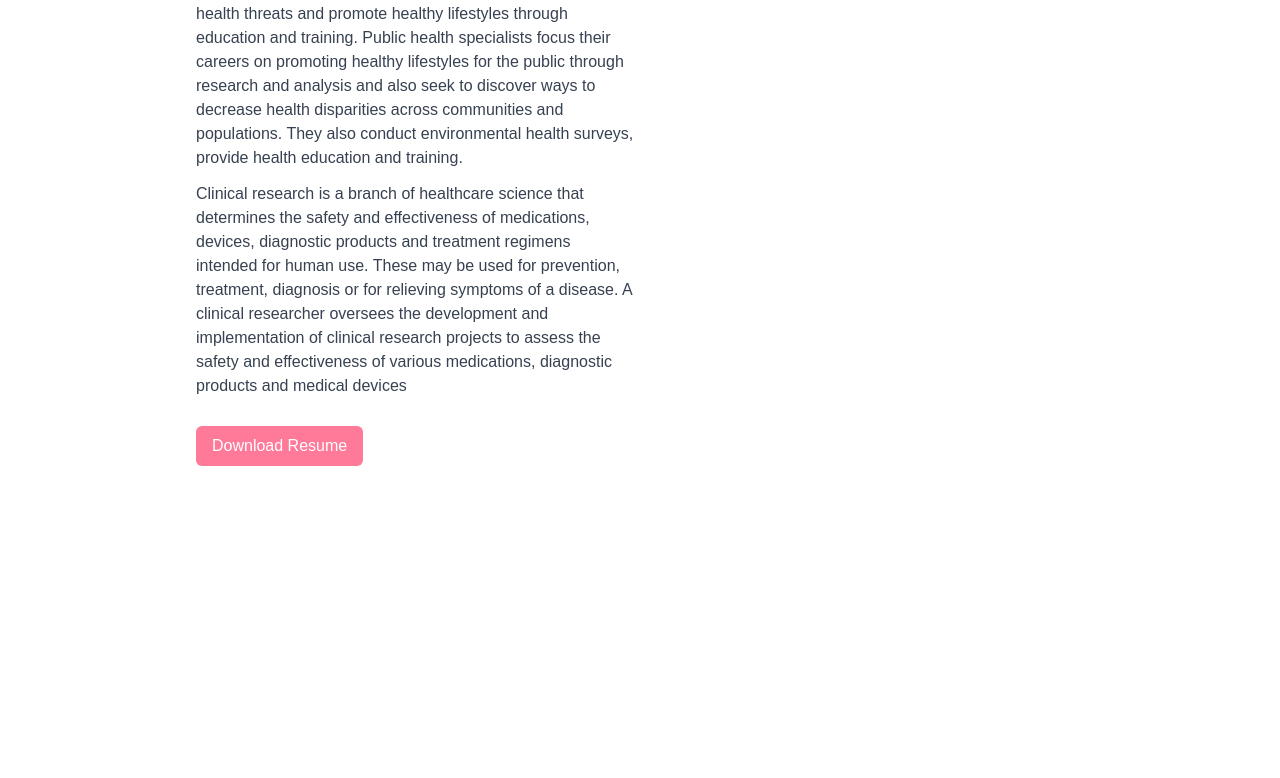
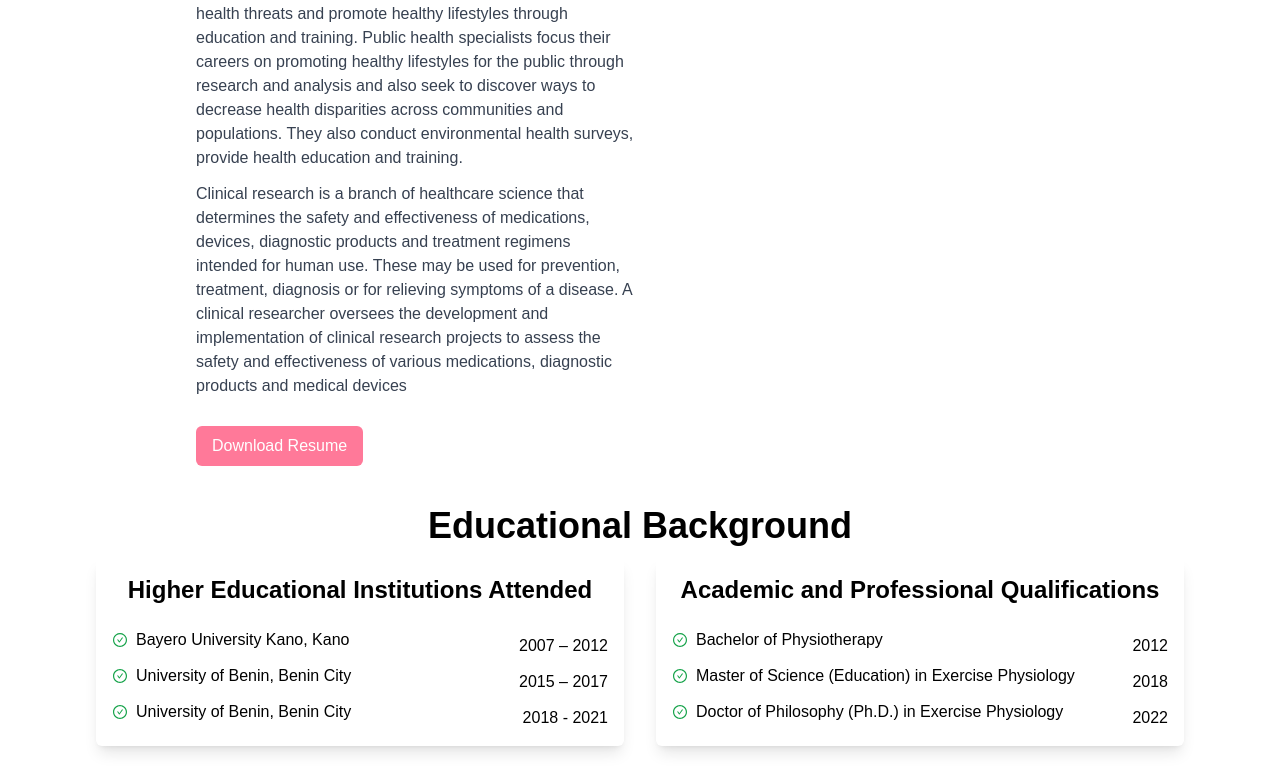
Before and after one commit to boymeetsblockchain/hammed-adebisi, a React (Create React App) app: page / in a window 1280 px wide. Shown: the part 1142-1920 px from the top of the page. Before the commit the page ends 1648 px from the top, so only its background shows below. Built offline with nearby package versions, Linux system fonts and the light colour scheme.

Commit message:
added the education

```diff
--- a/public/index.html
+++ b/public/index.html
@@ -24,7 +24,7 @@
       work correctly both with client-side routing and a non-root public URL.
       Learn how to configure a non-root public URL by running `npm run build`.
     -->
-    <title>React App</title>
+    <title>Hameed Adebisi</title>
   </head>
   <body>
     <noscript>You need to enable JavaScript to run this app.</noscript>
--- a/src/App.js
+++ b/src/App.js
@@ -1,12 +1,16 @@
 import Navbar from "./components/Navbar"
 import Hero from "./components/Hero"
+import Education from "./components/Education"
 
 export default function App() {
   return (
     <>
     <Navbar/>
     <div className="px-4 md:px-6 lg:px-8">
-    <Hero/>
+     <div className="section md:px-16">
+     <Hero/>
+    <Education/>
+     </div>
     </div>
     </>
   )
--- /dev/null
+++ b/src/components/Education.jsx
@@ -0,0 +1,44 @@
+import React from 'react';
+import { AiOutlineCheckCircle } from 'react-icons/ai';
+
+function Education() {
+  return (
+    <div className="education my-5">
+      <h1 className="text-center font-bold text-3xl md:text-4xl">Educational Background</h1>
+      <div className="edu-box flex flex-col items-center md:flex-row space-y-5 gap-8 md:space-y-0">
+        <div className="higher shadow-lg p-4 rounded-md my-3 md:w-1/2">
+          <h2 className="text-center font-bold text-xl md:text-2xl mb-4">Higher Educational Institutions Attended</h2>
+          <div className="edu-entry flex space-y-3 justify-between">
+            <p className="flex items-center"><span className="inline text-green-600 mr-2"><AiOutlineCheckCircle /></span> Bayero University Kano, Kano</p>
+            <p className="ml-8">2007 – 2012</p>
+          </div>
+          <div className="edu-entry flex space-y-3 justify-between">
+            <p className="flex items-center"><span className="inline text-green-600 mr-2"><AiOutlineCheckCircle /></span> University of Benin, Benin City</p>
+            <p className="ml-8">2015 – 2017</p>
+          </div>
+          <div className="edu-entry flex space-y-3 justify-between">
+            <p className="flex items-center"><span className="inline text-green-600 mr-2"><AiOutlineCheckCircle /></span> University of Benin, Benin City</p>
+            <p className="ml-8">2018 - 2021</p>
+          </div>
+        </div>
+        <div className="higher shadow-lg p-4  my-3 md:w-1/2 rounded-md">
+          <h2 className="text-center font-bold text-xl md:text-2xl mb-4">Academic and Professional Qualifications</h2>
+          <div className="edu-entry flex space-y-3 justify-between">
+            <p className="flex items-center"><span className="inline text-green-600 mr-2"><AiOutlineCheckCircle /></span> Bachelor of Physiotherapy</p>
+            <p className="ml-8">2012</p>
+          </div>
+          <div className="edu-entry flex space-y-3 justify-between">
+            <p className="flex items-center"><span className="inline text-green-600 mr-2"><AiOutlineCheckCircle /></span> Master of Science (Education) in Exercise Physiology</p>
+            <p className="ml-8">2018</p>
+          </div>
+          <div className="edu-entry flex space-y-3 justify-between">
+            <p className="flex items-center"><span className="inline text-green-600 mr-2"><AiOutlineCheckCircle /></span> Doctor of Philosophy (Ph.D.) in Exercise Physiology</p>
+            <p className="ml-8">2022</p>
+          </div>
+        </div>
+      </div>
+    </div>
+  );
+}
+
+export default Education;
--- a/src/components/Hero.jsx
+++ b/src/components/Hero.jsx
@@ -3,27 +3,27 @@ import Adebisi from '../assets/Adebisi.jpeg';
 
 function Hero() {
   return (
-    <div className="hero flex flex-col-reverse md:flex-row w-full gap-2 mx-auto md:px-16 my-10 items-center">
+    <div className="hero flex flex-col-reverse md:flex-row w-full gap-2  my-10 items-center">
       <div className="info flex flex-col justify-center md:w-1/2 md:mx-[100px] space-y-3 text-center md:text-left">
         <h1 className='text-3xl md:text-4xl text-neutral-800 font-bold'>
           Hammed I. Adebisi,PhD
         </h1>
-        <h2 className='text-2xl md:text-2xl text-gray-600'>
+        <h2 className='text-2xl  text-gray-600'>
           Neurological Physiotherapist, Exercise Physiologist,Public Health Specialist and Clinical Researcher
         </h2>
-        <p className='text-gray-700'>
+        <p className='text-gray-700 text-left'>
           Physiotherapy is a health care profession concerned with human function and movement and maximizing physical potential. It is concerned with identifying and maximizing quality of life and movement potential within the spheres of promotion, prevention, treatment/intervention, habilitation and rehabilitation. It uses physical approaches to promote, maintain and restore physical, psychological and social well-being, considering variations in health status.  It is science-based, committed to extending, applying, evaluating and reviewing the evidence that underpins and informs its practice and delivery.  The exercise of clinical judgement and informed interpretation is at its core. Physiotherapy addresses the illnesses or injuries that limit a person's abilities to move and perform functional activities in their daily lives. Physiotherapists use an individual's history and physical examination to arrive at a diagnosis and establish a management plan and, when necessary, incorporate the results of laboratory and imaging studies like X-rays, CT-scan, or MRI findings. Electrodiagnostic testing (e.g., electromyograms and nerve conduction velocity testing) may also be used.
 
         </p>
-        <p className="text-gray-700">
+        <p className="text-gray-700 text-left">
           Exercise physiology is the physiology of physical exercise. It is one of the allied health professions, and involves the study of the acute responses and chronic adaptations to exercise. Exercise physiologists are the highest qualified exercise professionals and utilize education, lifestyle intervention and specific forms of exercise to rehabilitate and manage acute and chronic injuries and conditions. Exercise physiologists study the effect of exercise on pathology, and the mechanisms by which exercise can reduce or reverse disease progression.
 
         </p>
-        <p className="text-gray-700">
+        <p className="text-gray-700 text-left">
           A public health specialist is a health professional who researches diseases and illnesses and assists medical professionals and epidemiologists in detecting and preventing infectious diseases. They also discover ways to decrease health threats and promote healthy lifestyles through education and training. Public health specialists focus their careers on promoting healthy lifestyles for the public through research and analysis and also seek to discover ways to decrease health disparities across communities and populations. They also conduct environmental health surveys, provide health education and training.
 
         </p>
-        <p className="text-gray-700">
+        <p className="text-gray-700 text-left ">
           Clinical research is a branch of healthcare science that determines the safety and effectiveness of medications, devices, diagnostic products and treatment regimens intended for human use. These may be used for prevention, treatment, diagnosis or for relieving symptoms of a disease. A clinical researcher oversees the development and implementation of clinical research projects to assess the safety and effectiveness of various medications, diagnostic products and medical devices
         </p>
       <div className='flex md:justify-start justify-center'>
```
Also changed, not shown: 1 other file (tests, documents, lock files or other folders).
